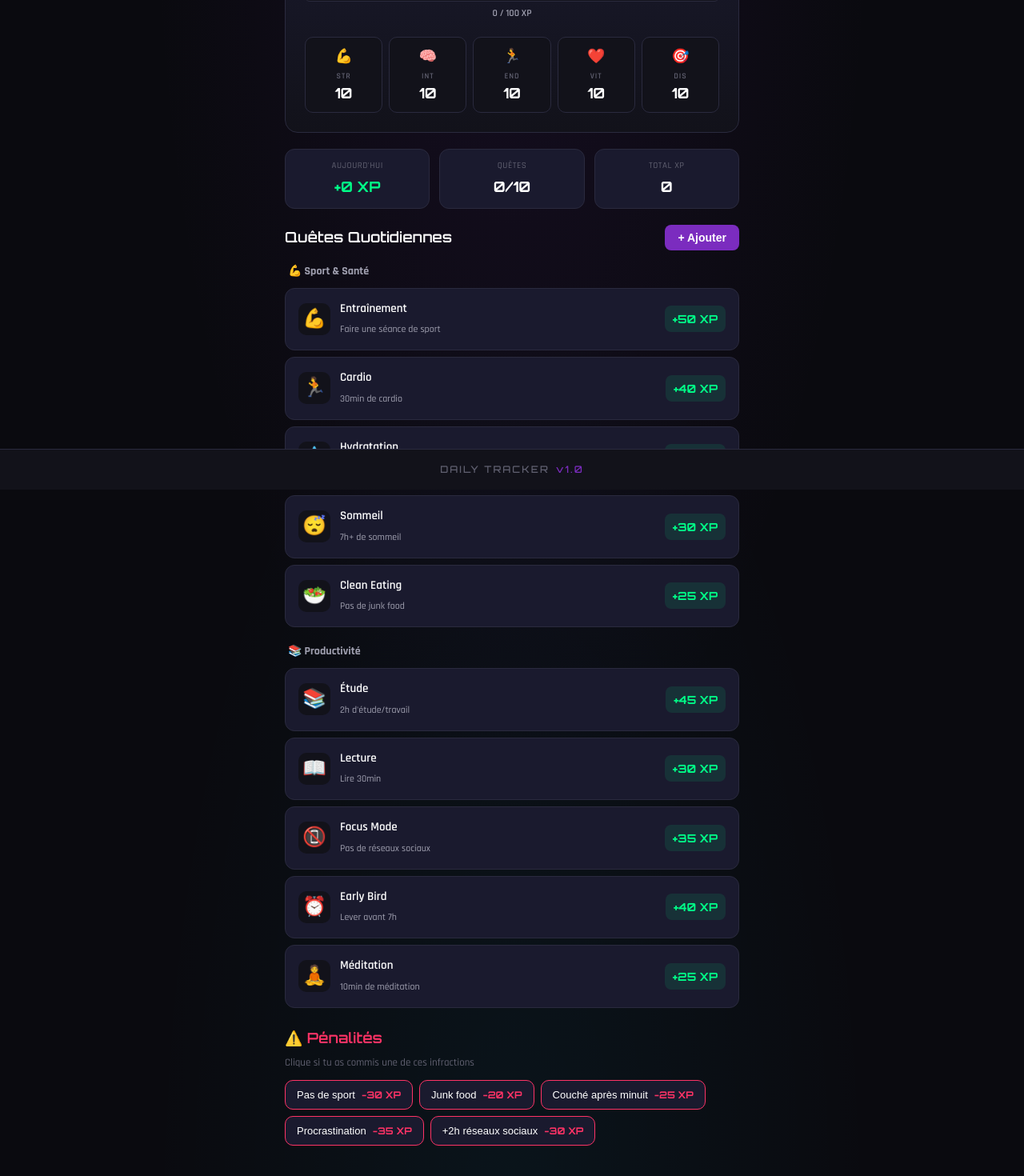
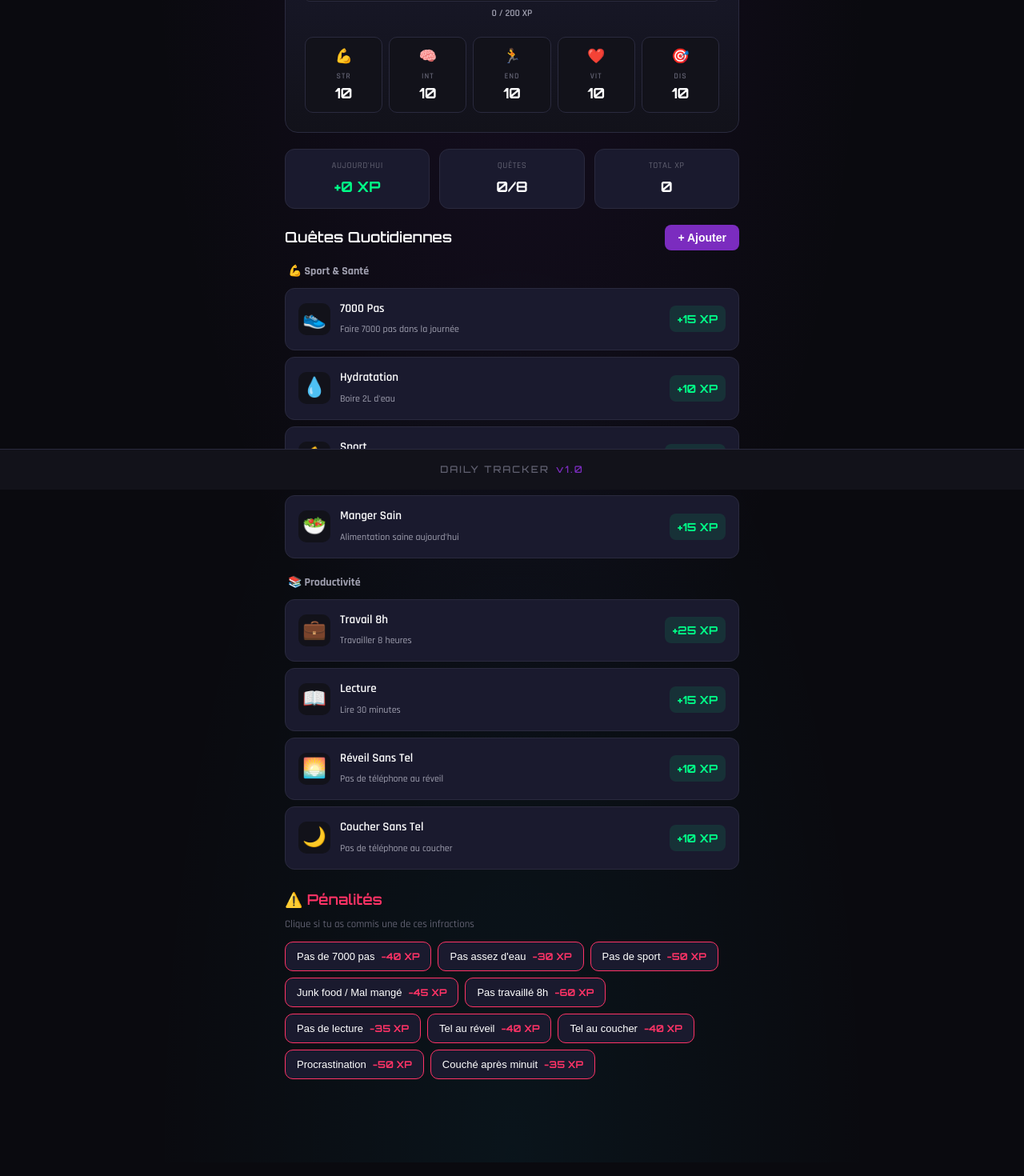
Before and after one commit to ifeelalown/DailyTracker, a React (Vite) app: page / in a window 1280 px wide. Shown: the part 188-1658 px from the top of the page at 80% size. Built offline with nearby package versions, Linux system fonts and the light colour scheme.

Commit message:
Update quests system - harder XP (gain little, lose much)

```diff
--- a/public/data/tracker.json
+++ b/public/data/tracker.json
@@ -1,5 +1,5 @@
 {
-  "lastUpdated": "2026-01-22T12:00:00Z",
+  "lastUpdated": "2026-01-22T14:00:00Z",
   "xp": 0,
   "level": 1,
   "rank": "E",
@@ -12,5 +12,27 @@
   },
   "completedToday": [],
   "penaltiesToday": [],
-  "history": []
+  "history": [],
+  "dailyQuests": [
+    { "id": "steps", "title": "7000 Pas", "xp": 15 },
+    { "id": "water", "title": "Hydratation 2L", "xp": 10 },
+    { "id": "workout", "title": "Sport", "xp": 20 },
+    { "id": "eatHealthy", "title": "Manger Sain", "xp": 15 },
+    { "id": "work8h", "title": "Travail 8h", "xp": 25 },
+    { "id": "reading", "title": "Lecture 30min", "xp": 15 },
+    { "id": "noPhoneWake", "title": "Réveil Sans Tel", "xp": 10 },
+    { "id": "noPhoneSleep", "title": "Coucher Sans Tel", "xp": 10 }
+  ],
+  "penalties": [
+    { "id": "missedSteps", "title": "Pas de 7000 pas", "xp": -40 },
+    { "id": "noWater", "title": "Pas assez d'eau", "xp": -30 },
+    { "id": "missedWorkout", "title": "Pas de sport", "xp": -50 },
+    { "id": "junkFood", "title": "Junk food", "xp": -45 },
+    { "id": "noWork", "title": "Pas travaillé 8h", "xp": -60 },
+    { "id": "noReading", "title": "Pas de lecture", "xp": -35 },
+    { "id": "phoneWake", "title": "Tel au réveil", "xp": -40 },
+    { "id": "phoneSleep", "title": "Tel au coucher", "xp": -40 },
+    { "id": "procrastination", "title": "Procrastination", "xp": -50 },
+    { "id": "stayedUpLate", "title": "Couché après minuit", "xp": -35 }
+  ]
 }
--- a/src/App.jsx
+++ b/src/App.jsx
@@ -1,17 +1,18 @@
 import { useState, useEffect, useMemo } from 'react'
 import './App.css'
 
-// Calcul du niveau basé sur l'XP (formule exponentielle)
+// Calcul du niveau basé sur l'XP (formule DIFFICILE - progression lente)
 const calculateLevel = (xp) => {
-  return Math.floor(Math.pow(xp / 100, 0.5)) + 1
+  if (xp < 0) return 1
+  return Math.floor(Math.pow(xp / 200, 0.45)) + 1
 }
 
 const calculateXpForLevel = (level) => {
-  return Math.pow(level - 1, 2) * 100
+  return Math.round(Math.pow((level - 1) / 1, 2.22) * 200)
 }
 
 const calculateXpForNextLevel = (level) => {
-  return Math.pow(level, 2) * 100
+  return Math.round(Math.pow(level / 1, 2.22) * 200)
 }
 
 // Rangs selon le niveau (style Solo Leveling)
@@ -25,29 +26,32 @@ const getRank = (level) => {
   return { name: 'E', color: '#888888', glow: 'none' }
 }
 
-// Quêtes par défaut
+// Quêtes par défaut - Système DIFFICILE (peu d'XP à gagner)
 const DEFAULT_QUESTS = [
-  // Sport & Santé
-  { id: 'workout', title: 'Entraînement', description: 'Faire une séance de sport', xp: 50, stat: 'strength', category: 'sport', icon: '💪' },
-  { id: 'cardio', title: 'Cardio', description: '30min de cardio', xp: 40, stat: 'endurance', category: 'sport', icon: '🏃' },
-  { id: 'water', title: 'Hydratation', description: 'Boire 2L d\'eau', xp: 20, stat: 'vitality', category: 'sport', icon: '💧' },
-  { id: 'sleep', title: 'Sommeil', description: '7h+ de sommeil', xp: 30, stat: 'vitality', category: 'sport', icon: '😴' },
-  { id: 'noJunkFood', title: 'Clean Eating', description: 'Pas de junk food', xp: 25, stat: 'vitality', category: 'sport', icon: '🥗' },
-  // Productivité
-  { id: 'study', title: 'Étude', description: '2h d\'étude/travail', xp: 45, stat: 'intelligence', category: 'productivity', icon: '📚' },
-  { id: 'reading', title: 'Lecture', description: 'Lire 30min', xp: 30, stat: 'intelligence', category: 'productivity', icon: '📖' },
-  { id: 'noSocial', title: 'Focus Mode', description: 'Pas de réseaux sociaux', xp: 35, stat: 'discipline', category: 'productivity', icon: '📵' },
-  { id: 'wakeEarly', title: 'Early Bird', description: 'Lever avant 7h', xp: 40, stat: 'discipline', category: 'productivity', icon: '⏰' },
-  { id: 'meditation', title: 'Méditation', description: '10min de méditation', xp: 25, stat: 'discipline', category: 'productivity', icon: '🧘' },
+  // Santé & Sport
+  { id: 'steps', title: '7000 Pas', description: 'Faire 7000 pas dans la journée', xp: 15, stat: 'endurance', category: 'sport', icon: '👟' },
+  { id: 'water', title: 'Hydratation', description: 'Boire 2L d\'eau', xp: 10, stat: 'vitality', category: 'sport', icon: '💧' },
+  { id: 'workout', title: 'Sport', description: 'Une séance de sport', xp: 20, stat: 'strength', category: 'sport', icon: '💪' },
+  { id: 'eatHealthy', title: 'Manger Sain', description: 'Alimentation saine aujourd\'hui', xp: 15, stat: 'vitality', category: 'sport', icon: '🥗' },
+  // Productivité & Discipline
+  { id: 'work8h', title: 'Travail 8h', description: 'Travailler 8 heures', xp: 25, stat: 'intelligence', category: 'productivity', icon: '💼' },
+  { id: 'reading', title: 'Lecture', description: 'Lire 30 minutes', xp: 15, stat: 'intelligence', category: 'productivity', icon: '📖' },
+  { id: 'noPhoneWake', title: 'Réveil Sans Tel', description: 'Pas de téléphone au réveil', xp: 10, stat: 'discipline', category: 'productivity', icon: '🌅' },
+  { id: 'noPhoneSleep', title: 'Coucher Sans Tel', description: 'Pas de téléphone au coucher', xp: 10, stat: 'discipline', category: 'productivity', icon: '🌙' },
 ]
 
-// Pénalités
+// Pénalités - Système DIFFICILE (beaucoup d'XP à perdre)
 const PENALTIES = [
-  { id: 'missedWorkout', title: 'Pas de sport', xp: -30, stat: 'strength' },
-  { id: 'junkFood', title: 'Junk food', xp: -20, stat: 'vitality' },
-  { id: 'lateSleep', title: 'Couché après minuit', xp: -25, stat: 'vitality' },
-  { id: 'procrastination', title: 'Procrastination', xp: -35, stat: 'discipline' },
-  { id: 'tooMuchSocial', title: '+2h réseaux sociaux', xp: -30, stat: 'discipline' },
+  { id: 'missedSteps', title: 'Pas de 7000 pas', xp: -40, stat: 'endurance' },
+  { id: 'noWater', title: 'Pas assez d\'eau', xp: -30, stat: 'vitality' },
+  { id: 'missedWorkout', title: 'Pas de sport', xp: -50, stat: 'strength' },
+  { id: 'junkFood', title: 'Junk food / Mal mangé', xp: -45, stat: 'vitality' },
+  { id: 'noWork', title: 'Pas travaillé 8h', xp: -60, stat: 'intelligence' },
+  { id: 'noReading', title: 'Pas de lecture', xp: -35, stat: 'intelligence' },
+  { id: 'phoneWake', title: 'Tel au réveil', xp: -40, stat: 'discipline' },
+  { id: 'phoneSleep', title: 'Tel au coucher', xp: -40, stat: 'discipline' },
+  { id: 'procrastination', title: 'Procrastination', xp: -50, stat: 'discipline' },
+  { id: 'stayedUpLate', title: 'Couché après minuit', xp: -35, stat: 'vitality' },
 ]
 
 function App() {
```
